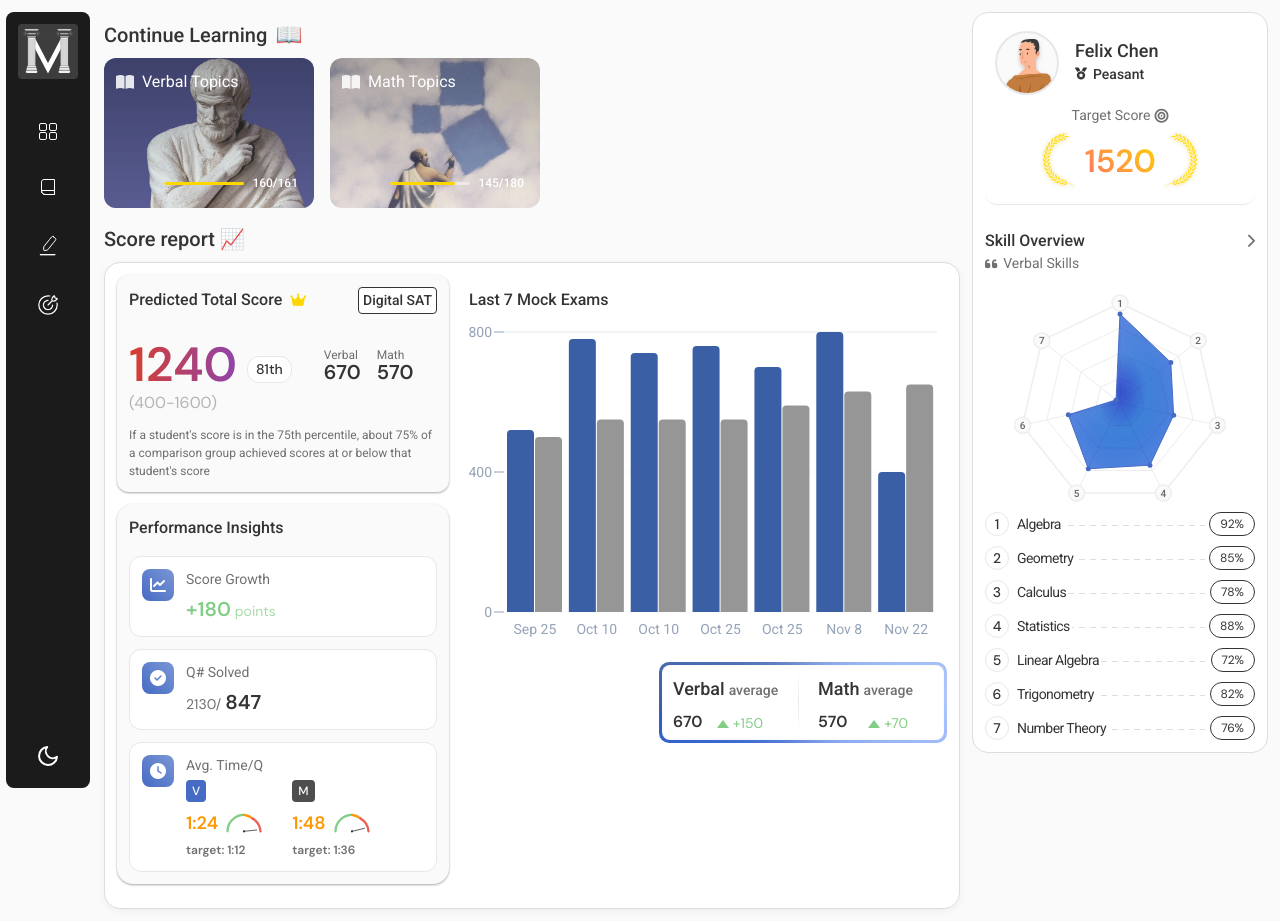
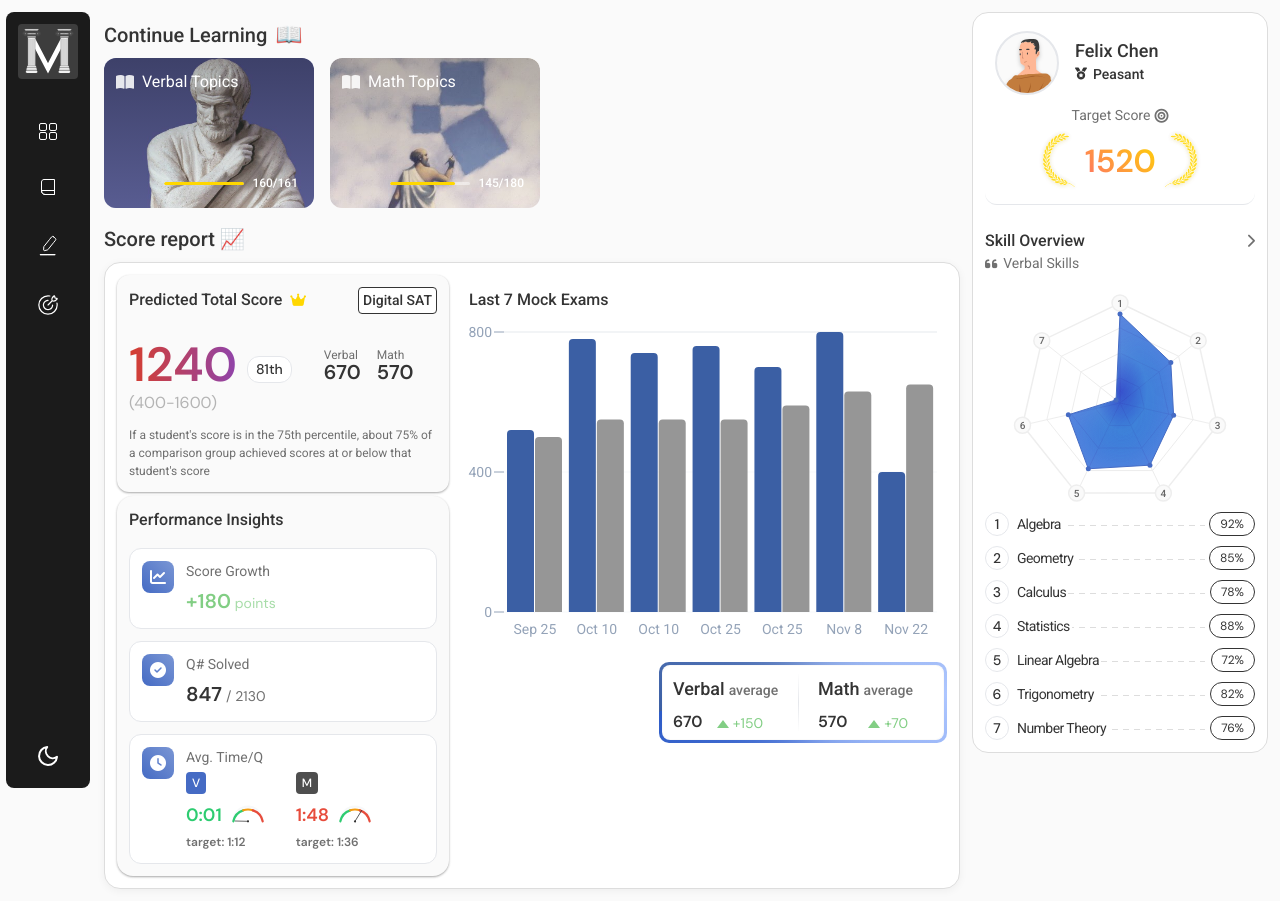
Before and after one commit to Orujhimaru/max_odyssey, a React (Vite) app: page / in a window 1280 px wide. Built offline with nearby package versions, Linux system fonts and the light colour scheme; a web font is replaced by a local one.

Commit message:
design: added speedometer

```diff
--- a/src/components/PerformanceInsights/PerformanceInsights.css
+++ b/src/components/PerformanceInsights/PerformanceInsights.css
@@ -65,15 +65,15 @@
 }
 
 .time-value.fast {
-  color: var(--increase-color);
+  color: #2ecc71;
 }
 
 .time-value.okay {
-  color: #ff9800;
+  color: #f39c12;
 }
 
 .time-value.slow {
-  color: var(--decrease-color);
+  color: #e74c3c;
 }
 
 .speed-indicator {
@@ -84,25 +84,28 @@
 .speedometer-icon {
   width: 40px;
   height: 22px;
+  overflow: visible;
+  transform: translateY(-2px);
 }
 
 .speedometer-bg {
   stroke: var(--border-color);
   stroke-width: 6;
+  stroke-opacity: 0.3;
 }
 
 .speed-section.fast {
-  stroke: var(--increase-color);
+  stroke: #2ecc71;
   stroke-width: 6;
 }
 
 .speed-section.okay {
-  stroke: #ff9800;
+  stroke: #f39c12;
   stroke-width: 6;
 }
 
 .speed-section.slow {
-  stroke: var(--decrease-color);
+  stroke: #e74c3c;
   stroke-width: 6;
 }
 
--- a/src/components/PerformanceInsights/PerformanceInsights.jsx
+++ b/src/components/PerformanceInsights/PerformanceInsights.jsx
@@ -5,7 +5,7 @@ const PerformanceInsights = () => {
   const timeData = {
     verbal: {
       target: 72, // 1.2 minutes in seconds
-      actual: 84, // 1.4 minutes in seconds
+      actual: 1, // 1.4 minutes in seconds
     },
     math: {
       target: 96, // 1.6 minutes in seconds
@@ -20,45 +20,55 @@ const PerformanceInsights = () => {
   };
 
   const SpeedometerIcon = ({ ratio }) => {
-    // Calculate rotation angle based on ratio (0 to 180 degrees)
-    const angle = Math.min(180, Math.max(0, (ratio - 0.7) * 180));
+    let angle;
+
+    // Get actual time in seconds
+    const actualTime = ratio * timeData.verbal.target;
+
+    // Map time to angle:
+    // 0 seconds -> -180 degrees (start of green)
+    // target time -> -90 degrees (end of yellow)
+    // 120 seconds (2min) -> 0 degrees (end of red)
+    const MAX_TIME = 120; // Maximum time in seconds (2 minutes)
+    const normalizedTime = Math.min(actualTime, MAX_TIME);
+    angle = -180 + (normalizedTime / MAX_TIME) * 180;
 
     return (
       <svg viewBox="0 0 100 60" className="speedometer-icon">
         {/* Gray background arc */}
         <path
-          d="M5 50 A45 45 0 0 1 95 50"
+          d="M10 50 A40 40 0 0 1 90 50"
           className="speedometer-bg"
           fill="none"
-          strokeWidth="8"
+          strokeWidth="6"
           strokeLinecap="round"
         />
 
-        {/* Colored sections */}
+        {/* Colored sections - perfect half circles */}
         <path
-          d="M5 50 A45 45 0 0 1 50 5"
+          d="M10 50 A40 40 0 0 1 37 20"
           className="speed-section fast"
           fill="none"
-          strokeWidth="8"
+          strokeWidth="6"
           strokeLinecap="round"
         />
         <path
-          d="M50 5 A45 45 0 0 1 73 15"
+          d="M37 20 A40 40 0 0 1 63 20"
           className="speed-section okay"
           fill="none"
-          strokeWidth="8"
+          strokeWidth="6"
           strokeLinecap="round"
         />
         <path
-          d="M73 15 A45 45 0 0 1 95 50"
+          d="M63 20 A40 40 0 0 1 90 50"
           className="speed-section slow"
           fill="none"
-          strokeWidth="8"
+          strokeWidth="6"
           strokeLinecap="round"
         />
 
         {/* Needle */}
-        <g transform={`rotate(${angle}, 50, 50)`}>
+        <g transform={`rotate(${angle + 90}, 50, 50)`}>
           <line
             x1="50"
             y1="50"
@@ -74,9 +84,8 @@ const PerformanceInsights = () => {
   };
 
   const getSpeedIndicator = (actual, target) => {
-    const ratio = actual / target;
-    if (ratio <= 1.1) return "fast";
-    if (ratio <= 1.3) return "okay";
+    if (actual <= target * 0.7) return "fast";
+    if (actual <= target) return "okay";
     return "slow";
   };
 
@@ -106,7 +115,7 @@ const PerformanceInsights = () => {
           <div className="insight-content">
             <span className="insight-label">Q# Solved</span>
             <div className="insight-value">
-              <span className="insight-period">2130/</span>847
+              847<span className="insight-period">/ 2130 </span>
             </div>
           </div>
         </div>
--- a/src/components/ScoreColumnComponent/ScoreColumnGraph/ScoreColumn.css
+++ b/src/components/ScoreColumnComponent/ScoreColumnGraph/ScoreColumn.css
@@ -175,7 +175,7 @@ path[class="recharts-rectangle recharts-tooltip-cursor"] {
 }
 
 .insights-container {
-  margin: 12px 0;
+  /* margin: 12px 0; */
   padding: 12px;
   background-color: var(--bg-secondary);
   border-radius: 16px;
@@ -237,6 +237,7 @@ tspan {
 
   display: flex;
   flex-direction: column;
+  gap: 4px;
 }
 
 .chart-title {
```
